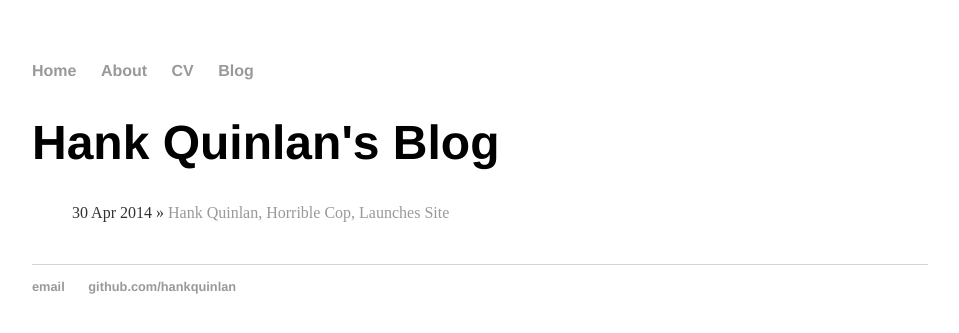
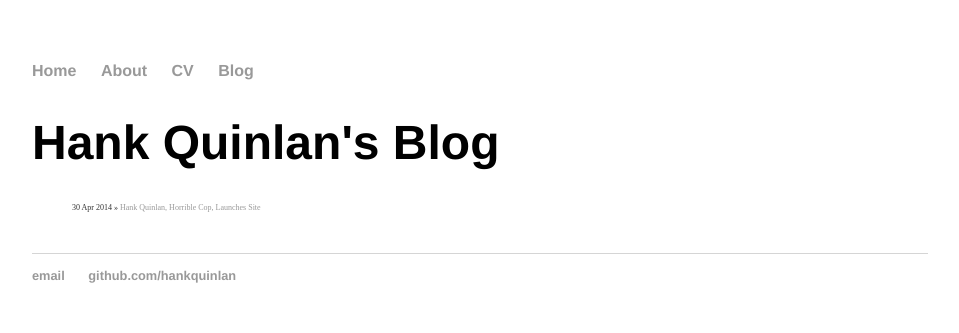
Before and after one commit to zishanyusuf/zishanyusuf.github.io, a Jekyll site: the page built from blog/index.html, in a window 1280 px wide. Shown: the top 333 px of the page, without its empty margins (160-1119 px from the left). Built offline with Jekyll 4.4.1, drawn with Linux system fonts in a browser that asks for light colours.

Commit message:
Update main.css

```diff
--- a/css/main.css
+++ b/css/main.css
@@ -17,7 +17,7 @@
 footer { border-top: 1px solid #d5d5d5; font-size: .8em; }
 
 /* Blog */
-ul.posts { margin: 20px auto 40px; font-size: 1.0em; }
+ul.posts { margin: 20px auto 40px; font-size: .5em; }
 ul.posts li { list-style: none; }
 
 /* CV */
```
